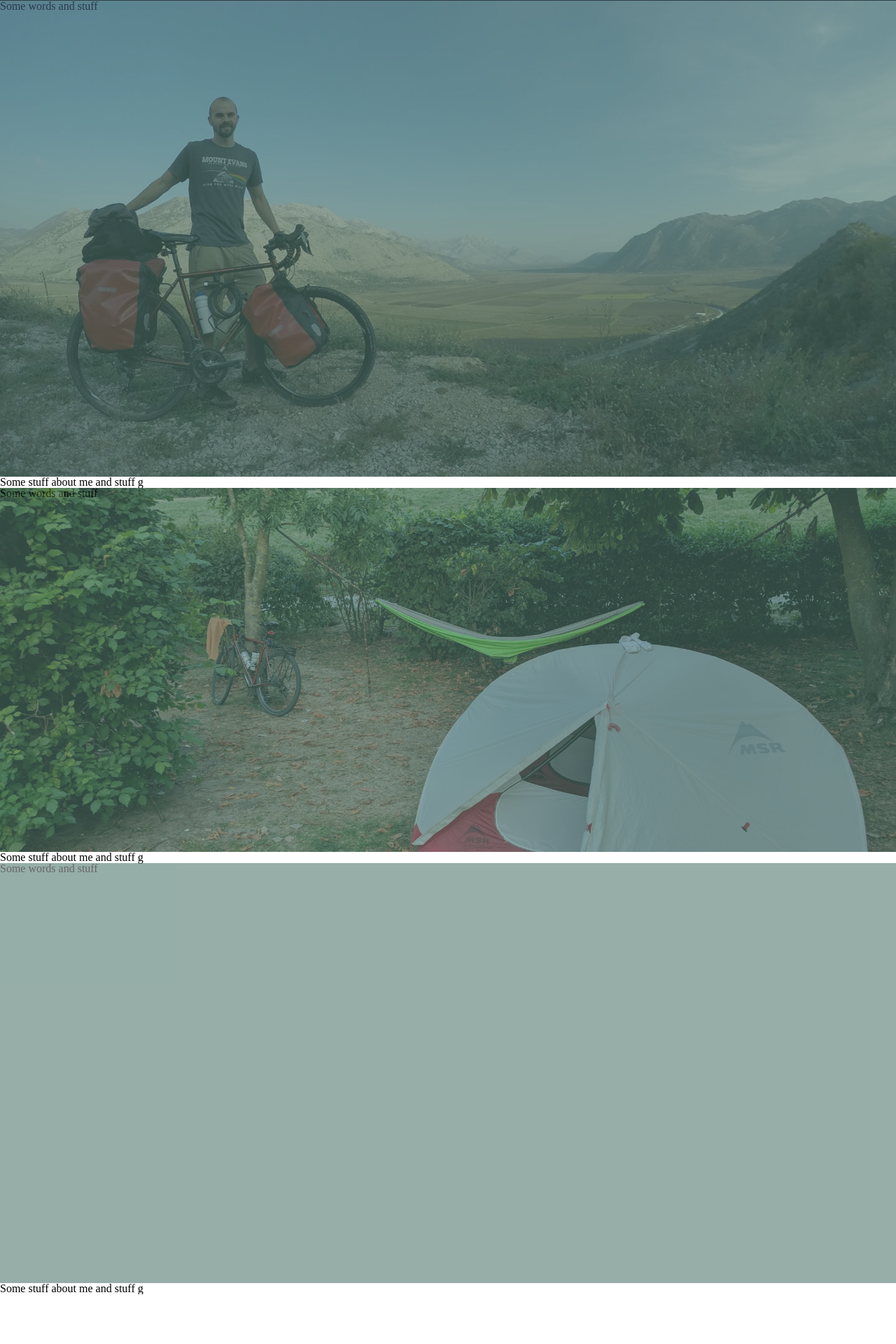
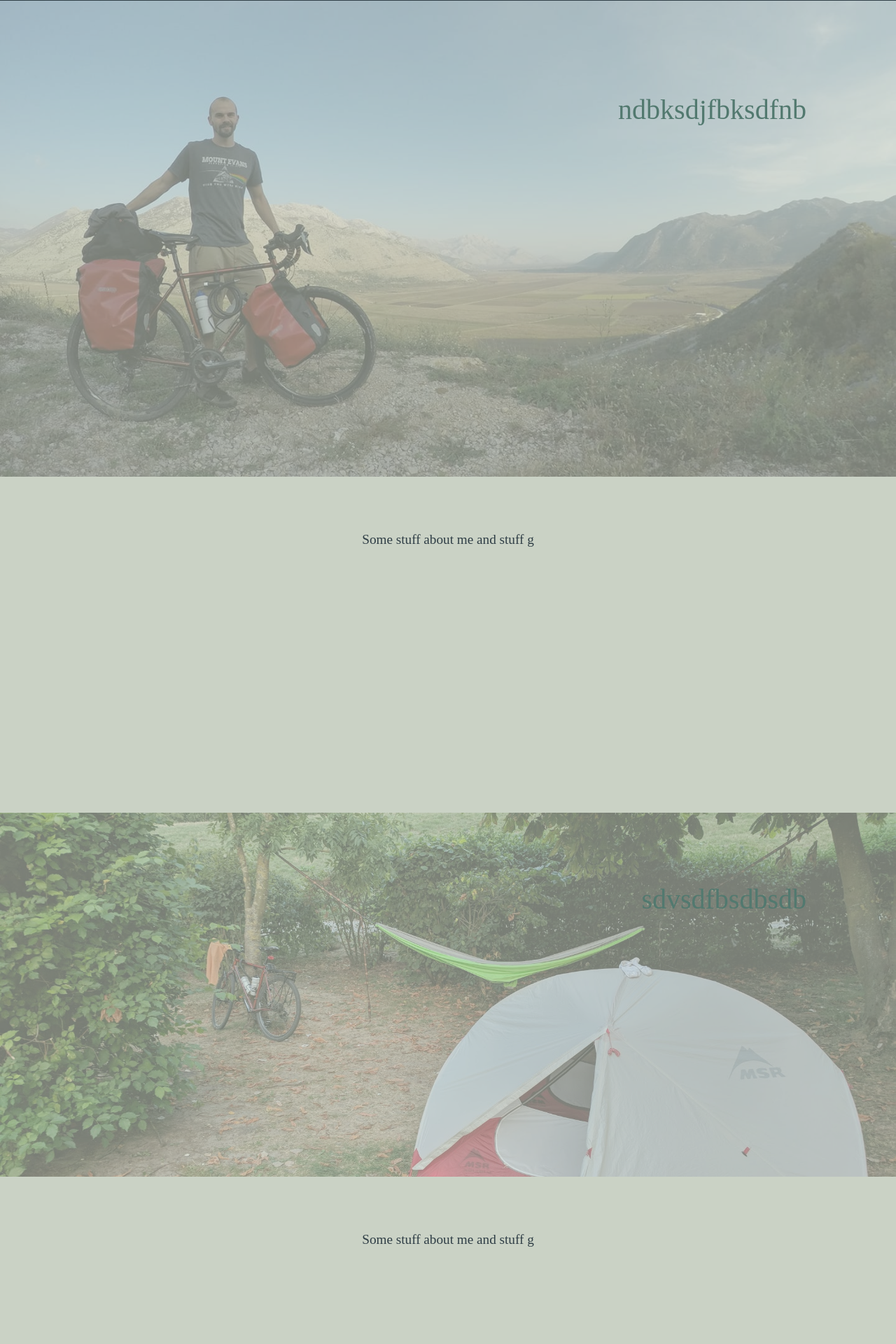
Before and after one commit to TravelFiend/portfolio-site, a React app: page /about in a window 1280 px wide. Shown: the part 119-2039 px from the top of the page at 70% size. Before the commit the page ends 1968 px from the top, so only its background shows below. Built offline with nearby package versions, Linux system fonts and the light colour scheme; the HTML template or start-up script is replaced by a standard one; a web font is replaced by a local one.

Commit message:
about page is progressing

```diff
--- a/src/components/about/About.css
+++ b/src/components/about/About.css
@@ -4,10 +4,13 @@
   width: 100vw;
 }
 
-.mask {
+.Mask {
+  display: flex;
+  justify-content: center;
+  align-items: center;
   height: 100%;
   width: 100%;
-  background-color: #52796F;
+  background-color: #CAD2C5;
   opacity: 0.6;
 }
 
@@ -37,3 +40,23 @@
   background-repeat: no-repeat;
   background-size: cover;
 }
+
+.Info {
+  height: 40vh;
+  padding: 80px 50px;
+  text-align: center;
+  background: #CAD2C5;
+  color: #2F3E46;
+  font-size: 1.2em;
+}
+
+
+.poop {
+  position: relative;
+  bottom: 80%;
+  text-align: end;
+  padding-right: 10%;
+  color: #52796F;
+  font-size: 40px;
+  opacity: 1;
+}
--- a/src/components/about/About.js
+++ b/src/components/about/About.js
@@ -3,25 +3,28 @@ import styles from './About.css';
 
 const About = () => {
   return (
-    <div className={styles.About}>
-      <div className={styles.Img1}>
-        <div className={styles.mask}>Some words and stuff</div>
-      </div>
+    <article className={styles.About}>
+      <section className={styles.Img1}>
+        <div className={styles.Mask}></div>
+        <div className={styles.poop}>ndbksdjfbksdfnb</div>
+      </section>
 
-      <div>Some stuff about me and stuff g</div>
+      <div className={styles.Info}>Some stuff about me and stuff g</div>
 
-      <div className={styles.Img2}>
-        <div className={styles.mask}>Some words and stuff</div>
-      </div>
+      <section className={styles.Img2}>
+        <div className={styles.Mask}></div>
+        <div className={styles.poop}>sdvsdfbsdbsdb</div>
+      </section>
 
-      <div>Some stuff about me and stuff g</div>
+      <div className={styles.Info}>Some stuff about me and stuff g</div>
 
-      <div className={styles.Img3}>
-        <div className={styles.mask}>Some words and stuff</div>
-      </div>
+      <section className={styles.Img3}>
+        <div className={styles.Mask}></div>
+        <div className={styles.poop}>hkhjkjhv</div>
+      </section>
 
-      <div>Some stuff about me and stuff g</div>
-    </div>
+      <div className={styles.Info}>Some stuff about me and stuff g</div>
+    </article>
   );
 };
 
```
